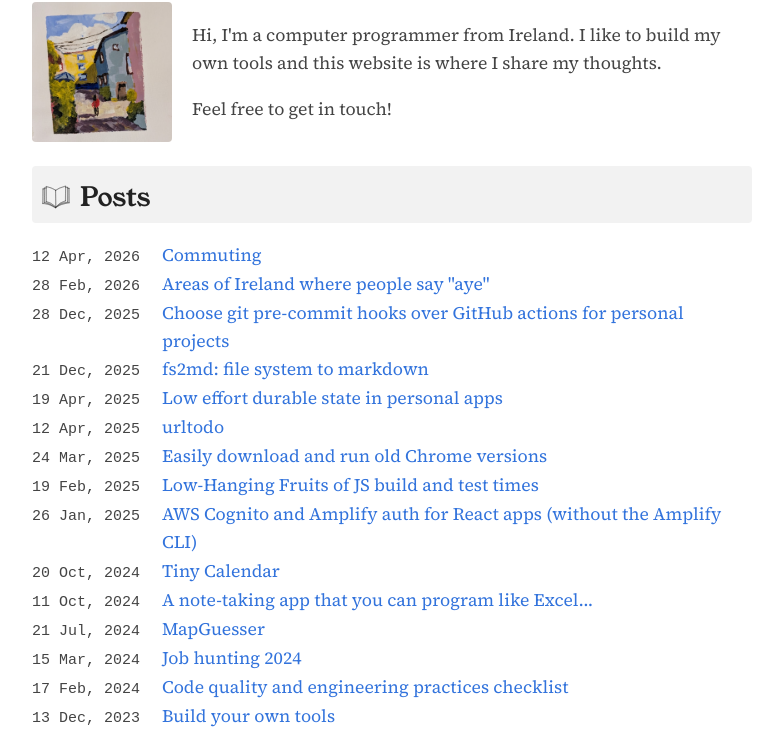
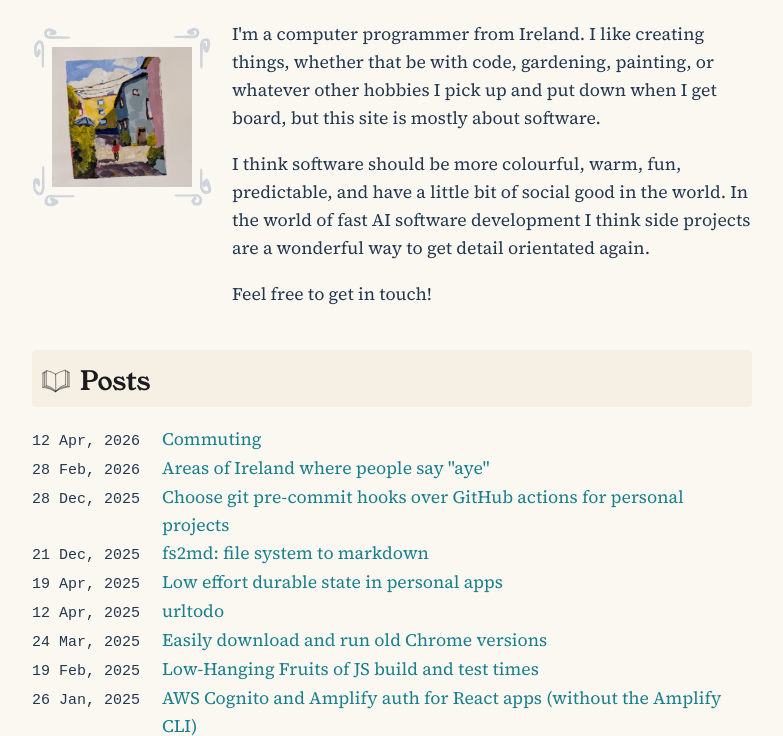
Before and after one commit to PaulTreanor/bear-blog-local-dev, a plain HTML site: page archived/personal-theme/index.html in a window 1280 px wide. Shown: the part 249-985 px from the top of the page, without its empty margins (248-1031 px from the left). Drawn offline with nearby package versions, Linux system fonts and the light colour scheme.

Commit message:
Archive misguided ideas

```diff
--- a/personal-theme/content.md
+++ b/archived/personal-theme/content.md
@@ -2,7 +2,9 @@
   <img src="painting.png" alt="" class="intro-image" />
   <div>
 
-Hi, I'm a computer programmer from Ireland. I like to build my own tools and this website is where I share my thoughts.
+I'm a computer programmer from Ireland. I like creating things, whether that be with code, gardening, painting, or whatever other hobbies I pick up and put down when I get board, but this site is mostly about software.
+
+I think software should be more colourful, warm, fun, predictable, and have a little bit of social good in the world. In the world of fast AI software development I think side projects are a wonderful way to get detail orientated again.
 
 Feel free to get in touch!
 
--- a/personal-theme/styles.css
+++ b/archived/personal-theme/styles.css
@@ -5,12 +5,12 @@
     --font-main: "Young Serif", Verdana, sans-serif;
     --font-secondary: "Source Serif 4", Verdana, sans-serif;
     --font-scale: 1.1em;
-    --background-color: #fff;
-    --heading-color: #222;
-    --text-color: #444;
-    --link-color: #3273dc;
-    --visited-color:  #8b6fcb;
-    --code-background-color: #f2f2f2;
+    --background-color: #fbf8f1;
+    --heading-color: #1c1a1d;
+    --text-color: #23384f;
+    --link-color: #1a7f8c;
+    --visited-color:  #6a3a5c;
+    --code-background-color: #f6f0e4;
     --code-color: #222;
     --blockquote-color: #222;
 }
@@ -114,6 +114,17 @@ img {
     max-width: 100%;
 }
 
+img:not(.nav-icon):not(.section-divider-icon) {
+    border-style: solid;
+    border-color: transparent;
+    border-width: 20px;
+    border-image-source: url("frame-corners-1.svg");
+    border-image-slice: 20%;
+    border-image-repeat: stretch;
+    border-image-outset: 0px;
+    padding: 0px;
+}
+
 code {
     font-family: monospace;
     padding: 2px;
@@ -191,16 +202,17 @@ footer {
 
 .intro-section {
     display: flex;
-    align-items: center;
     gap: 20px;
     margin-bottom: 24px;
 }
 
+
+
 .intro-image {
+    flex-shrink: 0;
     width: 140px;
     height: 140px;
-    flex-shrink: 0;
-    border-radius: 4px;
+    margin-top: 25px;
     object-fit: cover;
 }
 
```
Also changed, not shown: archived/personal-theme/birdhouse-icon.svg (renamed from personal-theme/birdhouse-icon.svg), archived/personal-theme/book-icon.svg (renamed from personal-theme/book-icon.svg), archived/personal-theme/frame-corners-1.svg (added), archived/personal-theme/git-icon.svg (renamed from personal-theme/git-icon.svg), archived/personal-theme/index.html (renamed from personal-theme/index.html), archived/personal-theme/linkedin-icon.svg (renamed from personal-theme/linkedin-icon.svg), archived/personal-theme/old-frame-corners.svg (added), archived/personal-theme/painting.png (renamed from personal-theme/painting.png), archived/personal-theme/science-icon.svg (renamed from personal-theme/science-icon.svg), archived/personal-theme/test-frame.svg (added), archived/wiki-theme/README.md (renamed from wiki-theme/README.md), archived/wiki-theme/content.md (renamed from wiki-theme/content.md), archived/wiki-theme/index.html (renamed from wiki-theme/index.html), archived/wiki-theme/painting.png (renamed from wiki-theme/painting.png), 4 more files.
